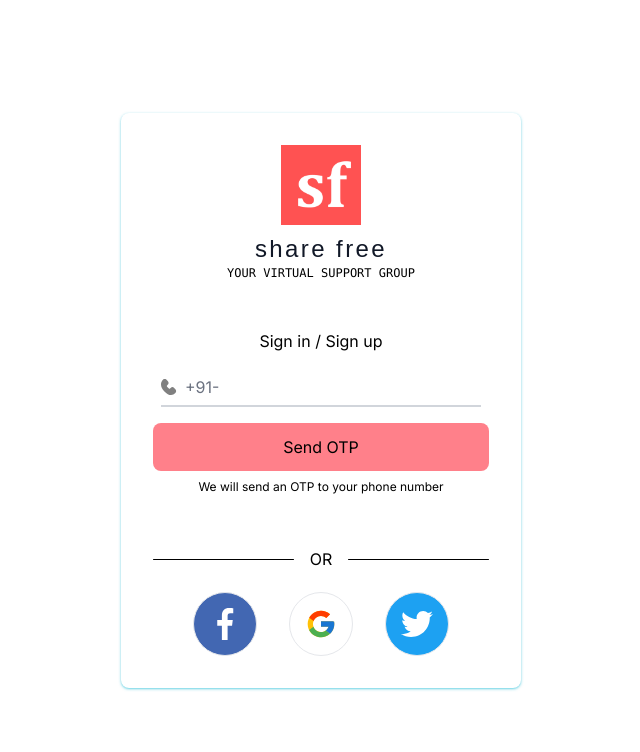
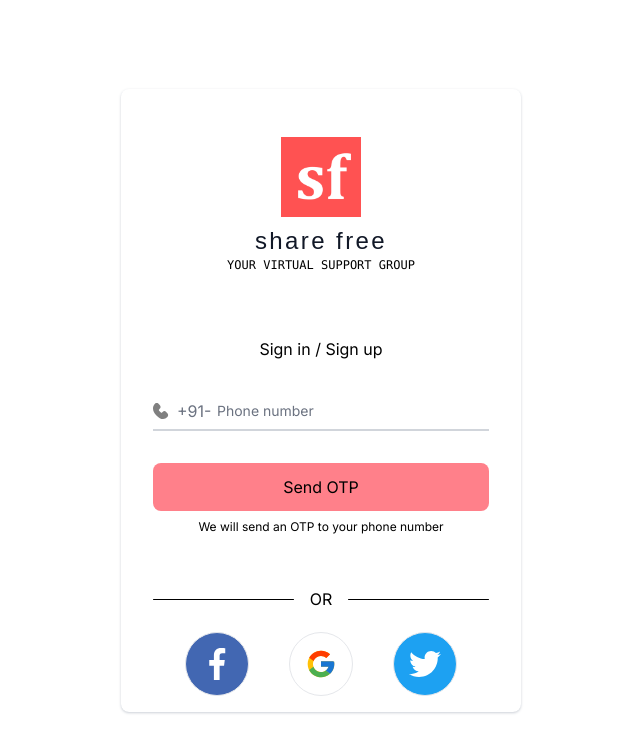
Before and after one commit to thesharefree/share-free-pwa, a Next.js app: page /login in a window 1280 px wide. Shown: the top 752 px of the page, without its empty margins (319-959 px from the left). Built offline with nearby package versions, Linux system fonts and the light colour scheme; no server answers; a web font is replaced by a local one.

Commit message:
some more fixes

```diff
--- a/src/app/home/footer.tsx
+++ b/src/app/home/footer.tsx
@@ -4,33 +4,33 @@ import { HomeIcon, SearchIcon, BellIcon, UserIcon, CogIcon } from '@heroicons/re
 
 const Footer = () => {
     return (
-        <footer className="fixed bottom-0 left-0 right-0 bg-white border-t border-gray-200 shadow-md">
+        <footer className="fixed bottom-0 left-0 right-0 w-full bg-white border-t border-gray-200 shadow-md">
             <div className="flex justify-around py-3">
-                <Link href="/">
+                <Link href="/home/dashboard">
                     <div className="flex flex-col items-center text-gray-700">
                         <HomeIcon className="w-6 h-6" />
                         <span className="text-xs">Home</span>
                     </div>
                 </Link>
-                <Link href="/search">
+                <Link href="/home/search">
                     <div className="flex flex-col items-center text-gray-700">
                         <SearchIcon className="w-6 h-6" />
                         <span className="text-xs">Search</span>
                     </div>
                 </Link>
-                <Link href="/notifications">
+                <Link href="/home/notifications">
                     <div className="flex flex-col items-center text-gray-700">
                         <BellIcon className="w-6 h-6" />
                         <span className="text-xs">Notifications</span>
                     </div>
                 </Link>
-                <Link href="/profile">
+                <Link href="/home/profile">
                     <div className="flex flex-col items-center text-gray-700">
                         <UserIcon className="w-6 h-6" />
                         <span className="text-xs">Profile</span>
                     </div>
                 </Link>
-                <Link href="/settings">
+                <Link href="/home/settings">
                     <div className="flex flex-col items-center text-gray-700">
                         <CogIcon className="w-6 h-6" />
                         <span className="text-xs">Settings</span>
--- a/src/app/layout.tsx
+++ b/src/app/layout.tsx
@@ -35,7 +35,7 @@ export default function RootLayout({
     <html lang="en">
       <body className={inter.className}>
         <div className="flex flex-col items-center justify-center sm:max-w-md px-6 py-8 mx-auto md:h-screen lg:py-0">
-          <div className="w-full bg-white rounded-lg shadow shadow-cyan-500/50 dark:border md:mt-0 sm:max-w-md xl:p-0 dark:bg-gray-800 dark:border-gray-700">
+          <div className="w-full md:rounded-lg md:shadow md:shadow-gray-300">
             {children}
           </div>
         </div>
--- a/src/app/login/page.tsx
+++ b/src/app/login/page.tsx
@@ -39,8 +39,8 @@ export default function Home() {
     }
 
     return (
-        <div className="p-6 space-y-2 md:space-y-4 sm:p-8">
-            <div className="flex flex-col w-full pb-8 ">
+        <div className="p-4 space-y-4 md:px-8">
+            <div className="flex flex-col w-full py-8">
                 <Image className="mx-auto mb-2" width={80} height={80} src={'/icons/icon-512x512.png'} alt="as" />
                 <span className={`${cambo.className} text-center items-center text-2xl font-semibold text-gray-900 dark:text-white tracking-widest`}>
                     share free
@@ -49,10 +49,10 @@ export default function Home() {
                     your virtual support group
                 </span>
             </div>
-            <div className="w-full flex flex-row items-center justify-center space-x-8">
+            <div className="w-full flex flex-row items-center justify-center space-x-8 pt-4">
                 <span className="">Sign in / Sign up</span>
             </div>
-            <div className="max-w-xs mx-auto">
+            <div className="mx-auto pt-4">
                 <div className="relative">
                     <span className="absolute start-0 bottom-3 text-gray-500 dark:text-gray-400">
                         <Image src={'/icons/tel.svg'} height={16} width={16} alt="tel" style={{ filter: 'invert(50%)' }} />
@@ -60,11 +60,20 @@ export default function Home() {
                     <span className="absolute start-6 bottom-2 text-gray-500 dark:text-gray-400">
                         <span>+91-</span>
                     </span>
-                    <input type="tel" id="floating-phone-number" className="block py-2 ps-16 pe-0 w-full text-sm text-gray-900 bg-transparent border-0 border-b-2 border-gray-300 appearance-none dark:text-white dark:border-gray-600 dark:focus:border-blue-500 focus:outline-none focus:ring-0 focus:border-blue-600 peer" pattern="[0-9]{3}-[0-9]{3}-[0-9]{4}" placeholder=" " />
-                    <label htmlFor="floating-phone-number" className="absolute text-sm text-gray-500 dark:text-gray-400 duration-300 transform -translate-y-6 scale-75 top-3 -z-10 origin-[0] peer-placeholder-shown:start-6 peer-focus:start-0 peer-focus:text-blue-600 peer-focus:dark:text-blue-500 peer-placeholder-shown:scale-100 peer-placeholder-shown:translate-y-0 peer-focus:scale-75 peer-focus:-translate-y-6 rtl:peer-focus:translate-x-1/4 rtl:peer-focus:left-auto">Phone number</label>
+                    <input
+                        type="tel"
+                        pattern="[0-9]{3}-[0-9]{3}-[0-9]{4}"
+                        id="phone-number"
+                        className="block py-2 ps-16 pe-0 w-full text-sm text-gray-900 bg-transparent border-0 border-b-2 border-gray-300 appearance-none dark:text-white dark:border-gray-600 dark:focus:border-white focus:outline-none focus:ring-0 focus:border-black peer"
+                        placeholder=" " />
+                    <label
+                        htmlFor="phone-number"
+                        className="absolute text-sm text-gray-500 dark:text-gray-400 duration-300 transform -translate-y-6 scale-75 top-2 -z-10 origin-[0] peer-placeholder-shown:start-16 peer-focus:start-0 peer-focus:text-black peer-focus:dark:text-white peer-placeholder-shown:scale-100 peer-placeholder-shown:translate-y-0 peer-focus:scale-75 peer-focus:-translate-y-6 rtl:peer-focus:translate-x-1/4 rtl:peer-focus:left-auto">
+                        Phone number
+                    </label>
                 </div>
             </div>
-            <div className="flex flex-col gap-2">
+            <div className="flex flex-col gap-2 pt-4">
                 <button className="flex w-full items-center justify-center bg-redAccent h-12 rounded-lg">
                     Send OTP
                 </button>
@@ -75,8 +84,8 @@ export default function Home() {
                 <span>OR</span>
                 <hr className="w-48 h-[1px] mx-auto my-4 bg-black border-0 rounded dark:bg-white"></hr>
             </div>
-            <div className="w-full flex flex-row items-center justify-center space-x-8" onClick={loginWithFacebook}>
-                <button className="w-16 h-16 rounded-full border bg-[#4267B2] text-2xl">
+            <div className="w-full flex flex-row items-center justify-center space-x-10">
+                <button className="w-16 h-16 rounded-full border bg-[#4267B2] text-2xl" onClick={loginWithFacebook}>
                     <Image style={{ filter: 'invert(100%)' }} className="mx-auto text-white" width={32} height={32} color="white" src={'/icons/facebook.svg'} alt={'f'} />
                 </button>
                 <button className="w-16 h-16 rounded-full border bg-white text-2xl" onClick={loginWithGoogle}>
```
